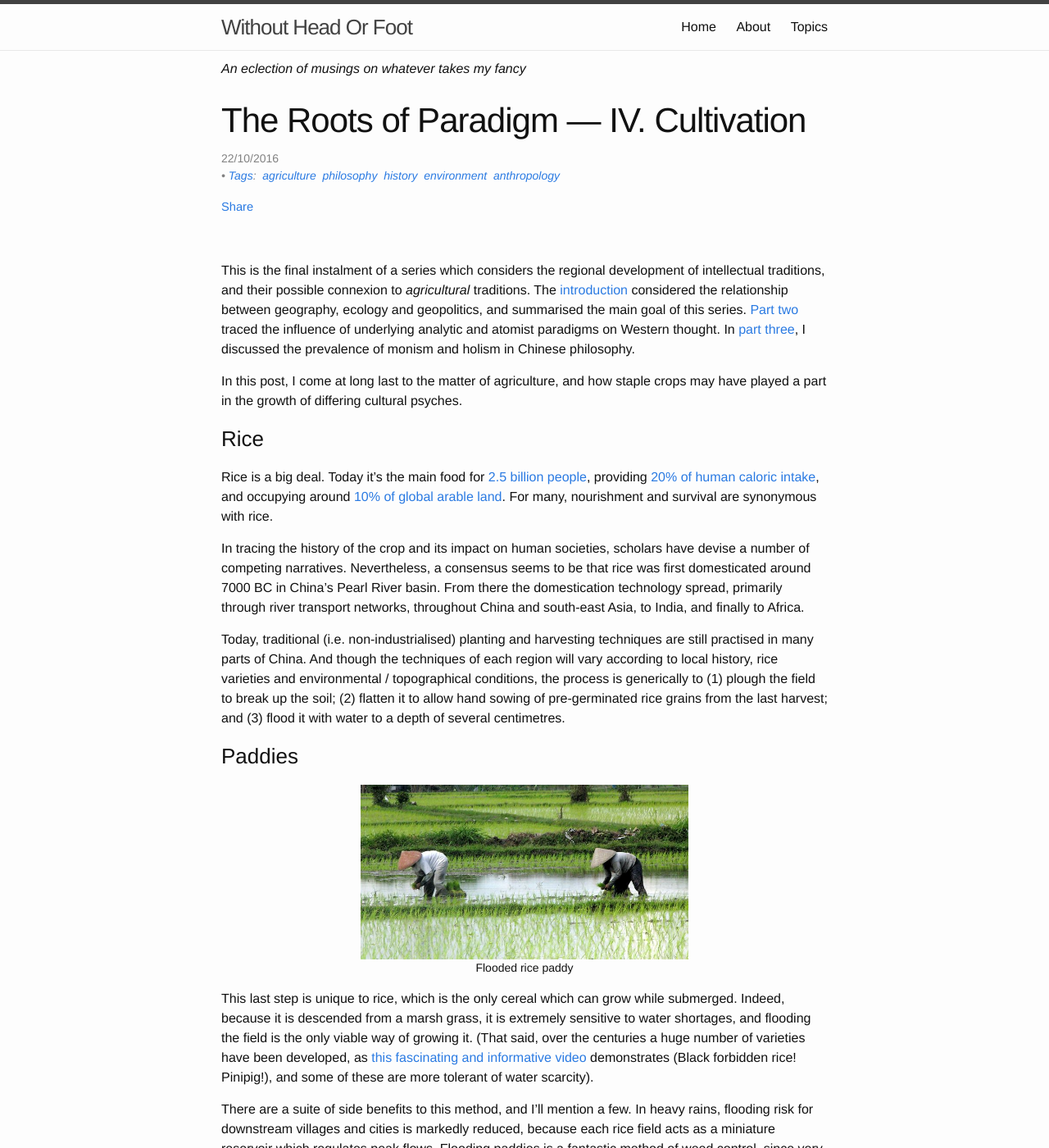
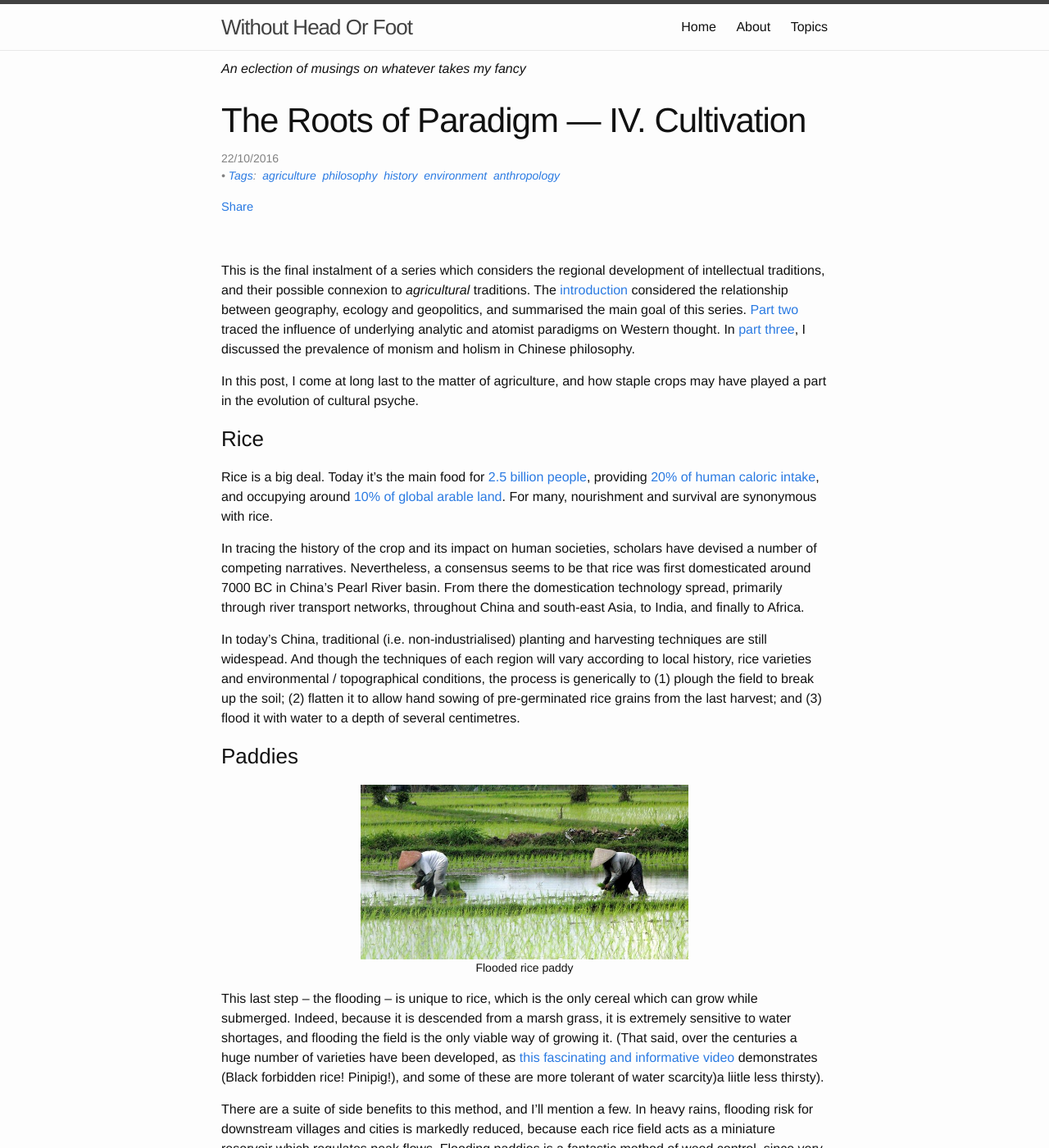
Before and after one commit to Allium/WithoutHeadOrFoot, a Jekyll site: the page built from _posts/2016-10-22-Roots-of-Paradigm-4.md, in a window 1280 px wide and 1400 px high. Shown: the whole window at 82% size. Built offline with Jekyll 4.4.1, drawn with Linux system fonts in a browser that asks for light colours; comment, search, counter and statistics services are not loaded; some of the changed text lies outside the part shown.

Commit message:
Paradigm 4 minor edits. Foot typo. index changed title.

```diff
--- a/_includes/foot.html
+++ b/_includes/foot.html
@@ -1,6 +1,6 @@
 <footer class="global-footer">
 	<div align="center">
 		<small>Site created using Jekyll and hosted on GitHub Pages.
-		See my souce code on <a href="https://github.com/Allium/WithoutHeadOrFoot">GitHub</a>.</small>
+		Source on <a href="https://github.com/Allium/WithoutHeadOrFoot">GitHub</a>.</small>
 	</div>
 </footer>
--- a/_posts/2016-10-22-Roots-of-Paradigm-4.md
+++ b/_posts/2016-10-22-Roots-of-Paradigm-4.md
@@ -6,7 +6,7 @@ tags:	[agriculture, philosophy, history, environment, anthropology]
 
 This is the final instalment of a series which considers the regional development of intellectual traditions, and their possible connexion to *agricultural* traditions. The [introduction](http://catosandford.org/WithoutHeadOrFoot/2016/06/11/Roots-of-Paradigm-1.html) considered the relationship between geography, ecology and geopolitics, and summarised the main goal of this series. [Part two](http://catosandford.org/WithoutHeadOrFoot/2016/06/12/Roots-of-Paradigm-2.html) traced the influence of underlying analytic and atomist paradigms on Western thought. In [part three](http://catosandford.org/WithoutHeadOrFoot/2016/08/13/Roots-of-Paradigm-3.html), I discussed the prevalence of monism and holism in Chinese philosophy.
 
-In this post, I come at long last to the matter of agriculture, and how staple crops may have played a part in the growth of differing cultural psyches.
+In this post, I come at long last to the matter of agriculture, and how staple crops may have played a part in the evolution of cultural psyche.
 
 
 <!-- ----------------------------------------------------------------------------------------- -->
@@ -15,9 +15,9 @@ In this post, I come at long last to the matter of agriculture, and how staple c
 
 Rice is a big deal. Today it's the main food for [2.5 billion people](http://www.fao.org/rice2004/en/f-sheet/factsheet9.pdf), providing [20% of human caloric intake](http://archaeology.about.com/od/domestications/a/rice.htm), and occupying around [10% of global arable land](http://archive.gramene.org/species/oryza/rice_intro.html). For many, nourishment and survival are synonymous with rice.
 
-In tracing the history of the crop and its impact on human societies, scholars have devise a number of competing narratives. Nevertheless, a consensus seems to be that rice was first domesticated around 7000 BC in China's Pearl River basin. From there the domestication technology spread, primarily through river transport networks, throughout China and south-east Asia, to India, and finally to Africa.
+In tracing the history of the crop and its impact on human societies, scholars have devised a number of competing narratives. Nevertheless, a consensus seems to be that rice was first domesticated around 7000 BC in China's Pearl River basin. From there the domestication technology spread, primarily through river transport networks, throughout China and south-east Asia, to India, and finally to Africa.
 
-Today, traditional (i.e. non-industrialised) planting and harvesting techniques are still practised in many parts of China. And though the techniques of each region will vary according to local history, rice varieties and environmental / topographical conditions, the process is generically to (1) plough the field to break up the soil; (2) flatten it to allow hand sowing of pre-germinated rice grains from the last harvest; and (3) flood it with water to a depth of several centimetres.
+In today's China, traditional (i.e. non-industrialised) planting and harvesting techniques are still widespead. And though the techniques of each region will vary according to local history, rice varieties and environmental / topographical conditions, the process is generically to (1) plough the field to break up the soil; (2) flatten it to allow hand sowing of pre-germinated rice grains from the last harvest; and (3) flood it with water to a depth of several centimetres.
 
 ### Paddies
 
@@ -28,7 +28,7 @@ Today, traditional (i.e. non-industrialised) planting and harvesting techniques
 	</figcaption>
 </figure></div>
 
-This last step is unique to rice, which is the only cereal which can grow while submerged. Indeed, because it is descended from a marsh grass, it is extremely sensitive to water shortages, and flooding the field is the only viable way of growing it. (That said, over the centuries a huge number of varieties have been developed, as [this fascinating and informative video](https://www.youtube.com/watch?v=mzeVEAe6Y5U) demonstrates (Black forbidden rice! Pinipig!), and some of these are more tolerant of water scarcity).
+This last step -- the flooding -- is unique to rice, which is the only cereal which can grow while submerged. Indeed, because it is descended from a marsh grass, it is extremely sensitive to water shortages, and flooding the field is the only viable way of growing it. (That said, over the centuries a huge number of varieties have been developed, as [this fascinating and informative video](https://www.youtube.com/watch?v=mzeVEAe6Y5U) demonstrates (Black forbidden rice! Pinipig!), and some of these are more tolerant of water scarcity)a liitle less thirsty).
 
 There are a suite of side benefits to this method, and I'll mention a few. In heavy rains, flooding risk for downstream villages and cities is markedly reduced, because each rice field acts as a miniature reservoir which regulates peak flows. Flooding paddies is a fantastic method of weed control, since very few terrestrial plants thrive in waterlogged conditions.
 
--- a/index.html
+++ b/index.html
@@ -1,6 +1,6 @@
 ---
 layout: default
-title: WHOF Home
+title: Without Head Or Foot
 ---
 
 
```
Also changed, not shown: other parts of _posts/2016-10-22-Roots-of-Paradigm-4.md (+1 -1 lines).
